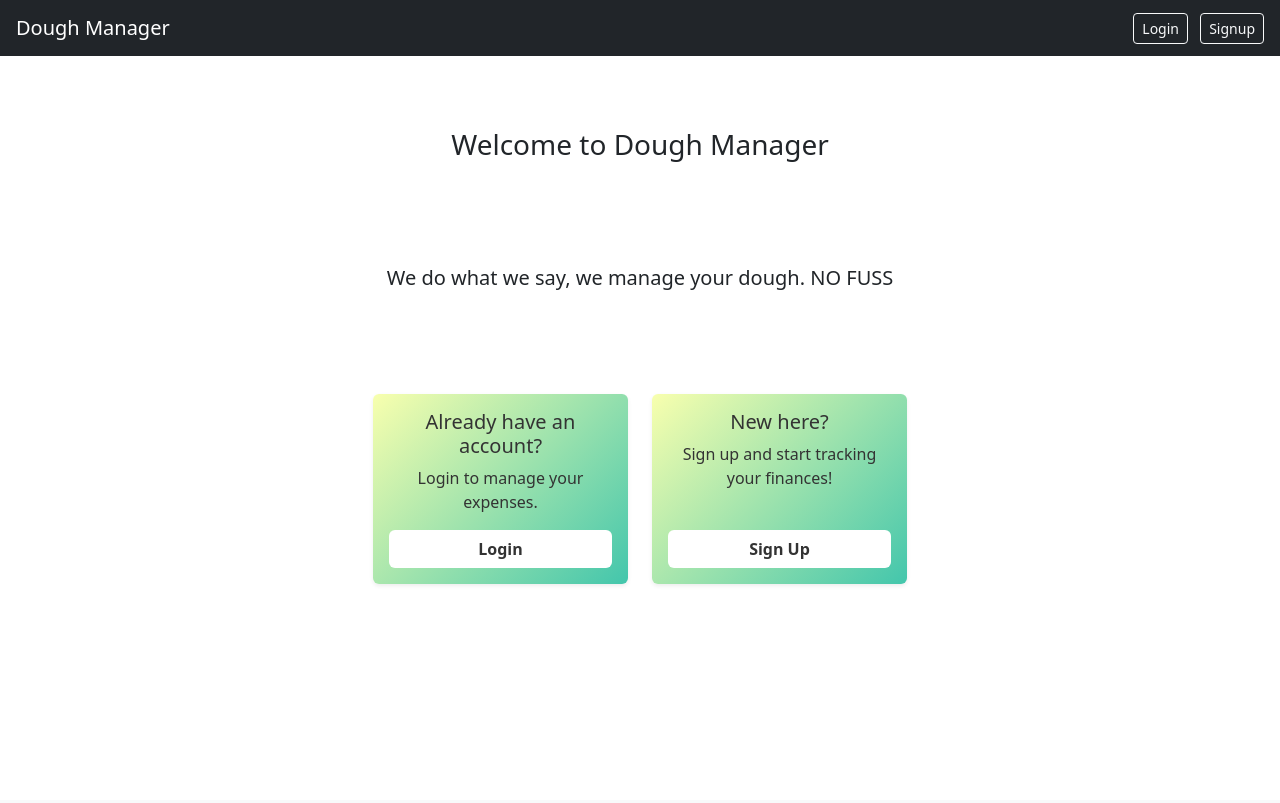
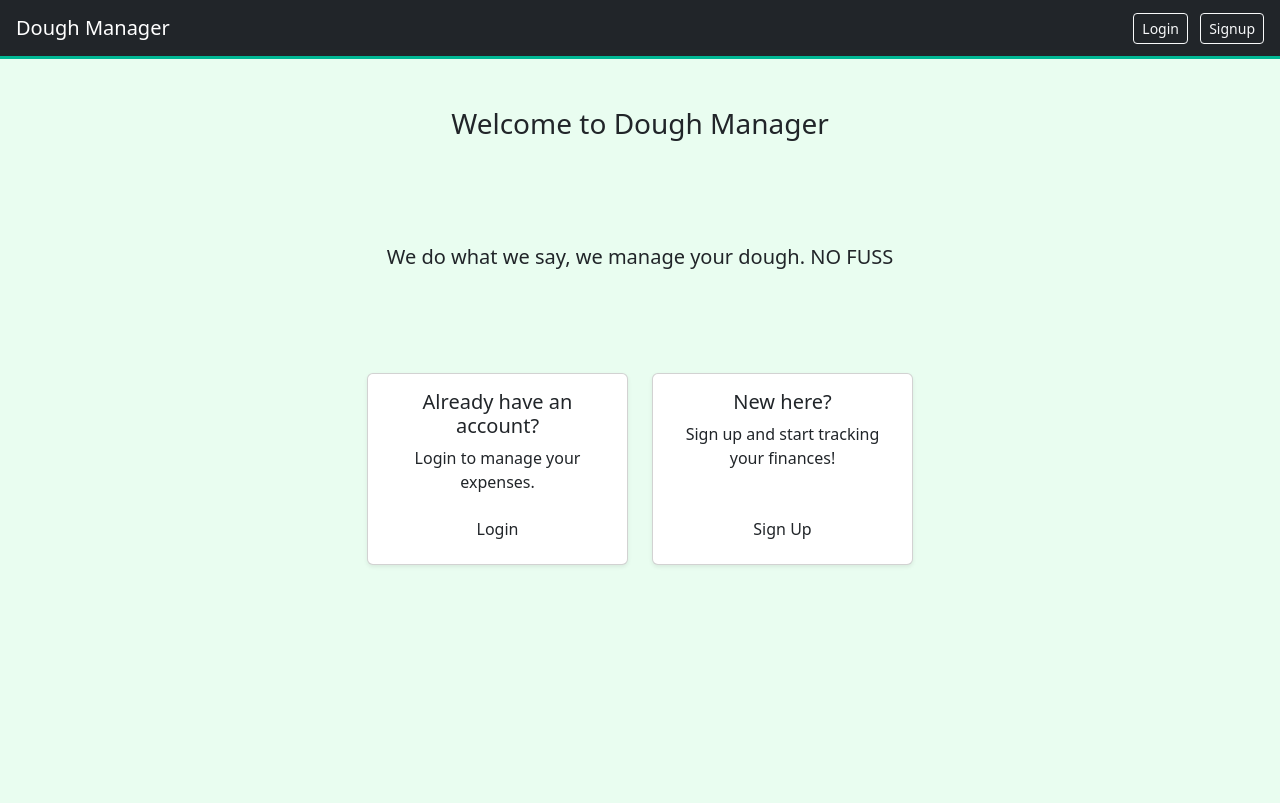
Before and after one commit to Kaustubh-D-Karkhanis/Dough-Manager, a Django app: page / in a window 1280 px wide. Before the commit the page ends 584 px from the top, so only its background shows below. Run offline with Django 5.2, Linux system fonts and the light colour scheme; parts of the project's set-up code (start-up, migrations or seed data) failed here and were passed over.

Commit message:
Working on the Dashboard design & functionality

```diff
--- a/dashboard/views.py
+++ b/dashboard/views.py
@@ -6,7 +6,7 @@ from .forms import UserProfileForm
 @login_required
 def dashboard(request):
     try:
-        profile=request.user.Userprofile
+        profile=request.user.userprofile
     except UserProfile.DoesNotExist:
         return redirect('setup_profile')
     return render(request, 'dashboard/home.html', {'profile':profile})
--- a/dough_manager/settings.py
+++ b/dough_manager/settings.py
@@ -38,7 +38,8 @@ INSTALLED_APPS = [
     'django.contrib.sessions',
     'django.contrib.messages',
     'django.contrib.staticfiles',
-    'user_management'
+    'user_management',
+    'dashboard',
 ]
 
 MIDDLEWARE = [
--- a/templates/base.html
+++ b/templates/base.html
@@ -1,20 +1,37 @@
+<!-- templates/base.html -->
 <!-- templates/base.html -->
 <!DOCTYPE html>
 <html lang="en">
 <head>
     <meta charset="UTF-8">
     <title>Dough Manager</title>
+    <meta name="viewport" content="width=device-width, initial-scale=1">
     <link href="https://cdn.jsdelivr.net/npm/bootstrap@5.3.0/dist/css/bootstrap.min.css" rel="stylesheet">
     <style>
-        .gradient-card {
-            background: linear-gradient(135deg, #f8ffae 0%, #43c6ac 100%);
-            color: #333;
-            border: none;
+        html, body {
+            margin: 0;
+            padding: 0;
+            height: 100%;
+            width: 100%;
         }
-        .gradient-card .btn {
-            background-color: #fff;
-            color: #333;
-            font-weight: bold;
+        body {
+            background-color: #e9fdf0; /* Light green background */
+        }
+        .navbar {
+            border-bottom: 3px solid #00b894; /* Green accent */
+        }
+        .main-content {
+            display: flex;
+            flex-direction: column;
+            min-height: calc(100vh - 56px); /* Adjust for navbar height */
+            padding: 0;
+            margin: 0;
+        }
+        .content-wrapper {
+            flex: 1;
+            width: 100%;
+            padding: 0;
+            margin: 0;
         }
     </style>
 </head>
@@ -32,9 +49,11 @@
         </div>
     </nav>
 
-    <div class="container mt-4">
-        {% block content %}
-        {% endblock %}
+    <div class="main-content">
+        <div class="content-wrapper">
+            {% block content %}
+            {% endblock %}
+        </div>
     </div>
 </body>
 </html>
--- a/user_management/views.py
+++ b/user_management/views.py
@@ -19,4 +19,4 @@ class CustomLoginView(LoginView):
     redirect_authenticated_user=True
 
     def get_success_url(self):
-        return reverse_lazy('home')
+        return reverse_lazy('dashboard')
```
Also changed, not shown: dashboard/templates/dashboard/home.html (added, +78 -0 lines), dashboard/migrations/0001_initial.py (added).
